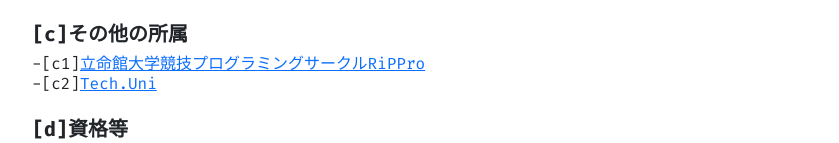
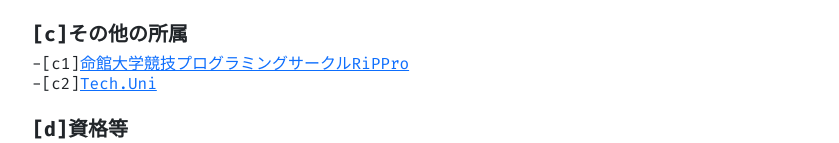
Before and after one commit to frinfo702/super-saurus.github.io, a React (Create React App) app: page / in a window 1280 px wide. Shown: the part 609-752 px from the top of the page, without its empty margins (220-1059 px from the left). Built offline with nearby package versions, Linux system fonts and the light colour scheme.

Commit message:
立命館の立のじを無くしました。

```diff
--- a/src/components/Home.js
+++ b/src/components/Home.js
@@ -47,7 +47,7 @@ function Home() {
 
     const content_c = [
         <span>
-            -[c1]<LinkComponent text="立命館大学競技プログラミングサークルRiPPro" url="https://rippro.github.io/" />
+            -[c1]<LinkComponent text="命館大学競技プログラミングサークルRiPPro" url="https://rippro.github.io/" />
         </span>,
         <span>
             -[c2]<LinkComponent text="Tech.Uni" url="https://techuni.org/" />
```
Also changed, not shown: .eslintrc.json.
